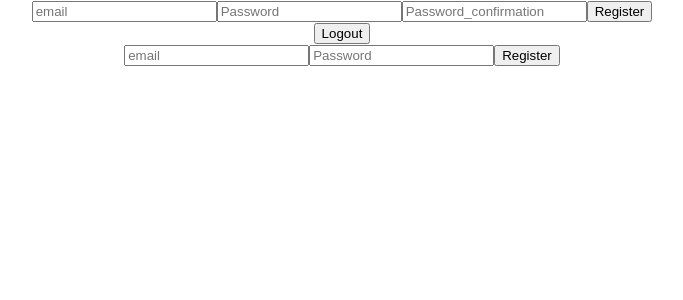
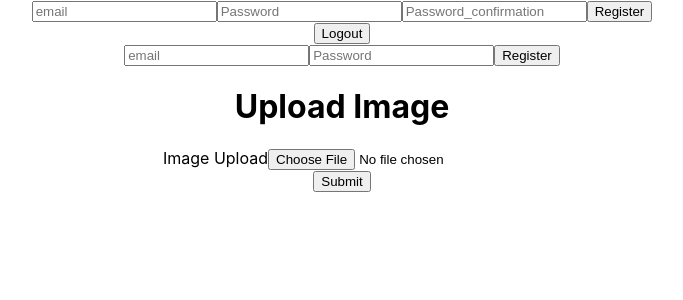
Before and after one commit to vishakh-kumar/BeanStalk_frontend, a React (Create React App) app: page / in a window 1280 px wide. Shown: the top 300 px of the page, without its empty margins (298-981 px from the left). Built offline with nearby package versions, Linux system fonts and the light colour scheme; no server answers.

Commit message:
feat: photo upload

```diff
--- a/src/App.js
+++ b/src/App.js
@@ -3,6 +3,7 @@ import "./App.css";
 import RoasterSignUp from "./components/RoasterSignUp";
 import RoasterSignIn from "./components/RoasterSignIn";
 import RoasterList from "./components/RoasterList";
+import PhotoUpload from "./components/PhotoUpload";
 
 function App() {
     const [signedInRoaster, setSignedInRoaster] = useState(null);
@@ -11,6 +12,7 @@ function App() {
         <div className="App">
             <RoasterSignUp />
             <RoasterSignIn signIn={(roaster) => setSignedInRoaster(roaster)} />
+            <PhotoUpload />
             {signedInRoaster && <div>{signedInRoaster} test</div>}
             <RoasterList />
         </div>
--- a/src/components/PhotoUpload.js
+++ b/src/components/PhotoUpload.js
@@ -1,17 +1,45 @@
 import React from "react";
-import { AdvancedImage } from "@cloudinary/react";
-import { Cloudinary } from "@cloudinary/base";
+import { useState } from "react";
 
 const PhotoUpload = () => {
-    const CLOUDINARY_URL = `https://api.cloudinary.com/v1_1/dz4ioqyl1/image/upload`;
-    const cld = new Cloudinary({
-        cloud: {
-            cloudName: "demo",
-        },
-    });
-    const myImage = cld.image("sample");
+    const [image, setImage] = useState(null);
+    const [imageString, setImageString] = useState(null);
+    const onChange = (e) => {
+        console.log(e);
+        e.persist();
+        setImage(e.target.files[0]);
+    };
 
-    return <div></div>;
+    const onSubmit = async (e) => {
+        e.preventDefault();
+        const form = new FormData();
+        form.append("image", image);
+
+        await fetch(`http://localhost:3000/photos`, {
+            header: {
+                "Content-Type": "application/json;char=UTF-8",
+                "Access-Control-Allow-Origin": "*",
+            },
+            method: "POST",
+            body: form,
+        }).then((res) => {
+            console.log(res.json());
+            setImageString(res.json().secure_url);
+        });
+    };
+
+    return (
+        <div className="form">
+            <h1>Upload Image</h1>
+            <form onSubmit={onSubmit}>
+                <label>Image Upload</label>
+                <input type="file" name="image" onChange={onChange} />
+                <br />
+                <input type="submit" />
+            </form>
+            {imageString && <img src={imageString}></img>}
+        </div>
+    );
 };
 
 export default PhotoUpload;
```
